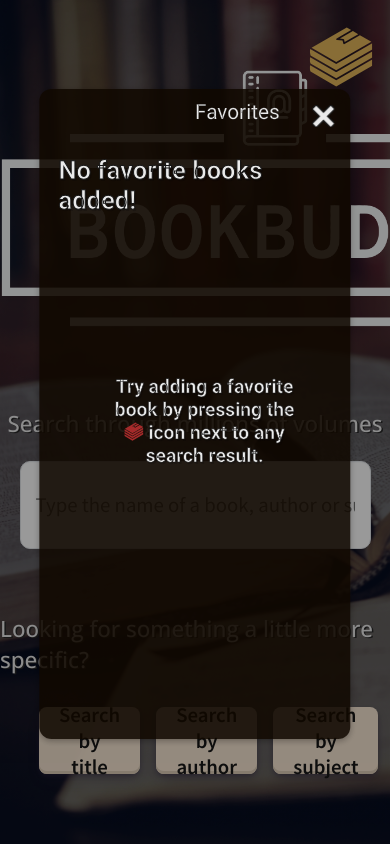
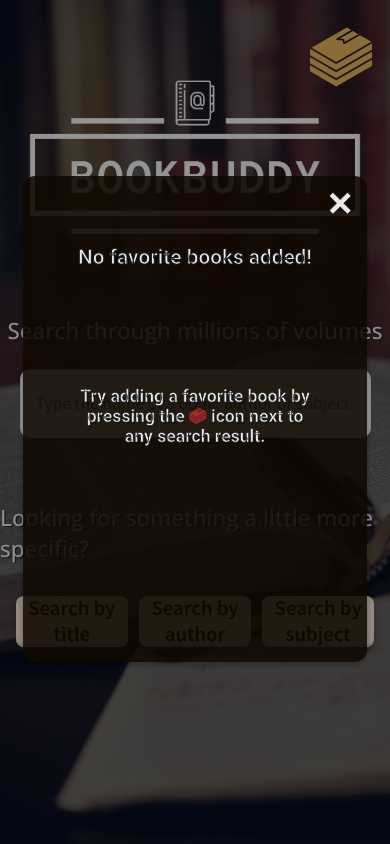
Before and after one commit to craycho/book-finder-app, a React (Create React App) app: page / in a window 390 px wide. Both pictures are taken after a click on the icon 325 px from the left and 57 px from the top of the page. Built offline with nearby package versions, Linux system fonts and the light colour scheme.

Commit message:
Mobile responsive design implemented

```diff
--- a/src/Main.module.css
+++ b/src/Main.module.css
@@ -114,18 +114,8 @@ h2 {
   }
 }
 
-@media only screen and (max-width: 481px) {
-  .logo {
-    width: 90%;
-  }
-}
-
-@media only screen and (max-width: 980px) {
-  .logo {
-    width: 550px;
-  }
-}
-
+/* Separate media query for the default 125% zoom option on most laptops,
+  since 1024px doesn't work as intended. */
 @media (min-resolution: 120dpi) {
   h2 {
     font-size: 1.1rem;
@@ -151,3 +141,32 @@ h2 {
     margin-bottom: 2rem;
   }
 }
+
+@media only screen and (max-width: 980px) {
+  .logo {
+    width: 550px;
+  }
+}
+
+@media only screen and (max-width: 768px) {
+  .logo {
+    width: 75%;
+    padding-top: 75px;
+  }
+}
+
+@media only screen and (max-width: 480px) {
+  .logo {
+    width: 85%;
+    padding-top: 80px;
+  }
+
+  .search-introduction {
+    margin-top: 5rem;
+  }
+
+  .showing-results {
+    width: 80%;
+    text-align: center;
+  }
+}
--- a/src/components/Favorites/FavoriteItem.module.css
+++ b/src/components/Favorites/FavoriteItem.module.css
@@ -1,28 +1,24 @@
 .book {
   position: relative;
-  display: grid;
-  grid-template-columns: 135px 1fr;
+  display: flex;
+  flex-wrap: wrap;
 
   padding: 0.8rem 0.5rem;
-  margin: 0.5rem 0;
   width: 90%;
+  min-height: 15rem;
+  font-size: 1.1rem;
   border: 2px solid #232323;
   border-radius: 10px;
-  background-color: rgb(255, 235, 209);
+  background-color: rgba(255, 235, 209, 0.95);
+  box-shadow: 1px 1px rgba(0, 0, 0, 0.3);
 
   transition: opacity 2s ease-out;
-}
-
-@media only screen and (max-width: 980px) {
-  .book {
-    flex-wrap: wrap;
-  }
 }
 
 .book-title {
   text-decoration: none;
   color: rgb(23, 23, 23);
-  width: 100%;
+  width: 85%;
   font-weight: 600;
   margin-left: 0.5rem;
   margin-right: 0.5rem;
@@ -32,7 +28,12 @@
 
 .book-description {
   margin: 1.5rem 0 0 1.2rem;
-  max-width: 70%;
+  max-width: 55%;
+  overflow-y: scroll;
+}
+
+.book-description::-webkit-scrollbar {
+  display: none;
 }
 
 .break {
@@ -51,4 +52,30 @@ img {
   .book {
     width: 90%;
   }
+
+  .book-description {
+    max-width: 90%;
+    width: 90%;
+    height: 4.5rem;
+    margin-top: 0.4rem;
+    margin-left: 0.6rem;
+  }
 }
+
+@media only screen and (max-width: 768px) {
+  .book {
+    font-size: 1rem;
+  }
+
+  .book-title {
+    width: 75%;
+  }
+
+  .book-description {
+    height: 4rem;
+  }
+
+  img {
+    width: 105px;
+  }
+}
--- a/src/components/Favorites/Favorites.module.css
+++ b/src/components/Favorites/Favorites.module.css
@@ -22,6 +22,7 @@
 
 .favorites-icon__clicked {
   position: fixed;
+  z-index: 1;
   top: 3rem;
   right: 3.5rem;
   width: 60px;
@@ -32,11 +33,23 @@
   transition: all 0.1s ease;
 }
 
+@media (min-resolution: 120dpi) {
+  .favorites-icon {
+    width: 55px;
+    height: 55px;
+  }
+
+  .favorites-icon__clicked {
+    width: 55px;
+    height: 55px;
+  }
+}
+
 @media only screen and (max-width: 980px) {
   .favorites-icon {
     position: fixed;
-    top: 2rem;
-    right: 2.5rem;
+    top: 1.5rem;
+    right: 2rem;
     width: 50px;
     height: 50px;
     color: rgb(234, 234, 234);
@@ -55,5 +68,10 @@
   }
 }
 
-@media only screen and (max-width: 481px) {
+@media only screen and (max-width: 630px) {
+  .favorites-icon {
+    /* stroke: #55433c; */
+    stroke: rgb(36, 36, 36);
+    stroke-width: 0.5px;
+  }
 }
--- a/src/components/Favorites/FavoritesModal.js
+++ b/src/components/Favorites/FavoritesModal.js
@@ -12,16 +12,17 @@ function BookInfo(props) {
   return (
     <>
       <div className={styles.wrapper} onClick={props.onWrapperClick}></div>
+      <div className={styles["favorites-header"]}>
+        {booksContext.favorites.length > 0 && (
+          <p className={styles.title}>Favorites</p>
+        )}
+        <ImCross
+          className={styles["close-icon"]}
+          onClick={props.onWrapperClick}
+        />
+      </div>
       <div className={styles["favorites-modal"]}>
-        <div className={styles["modal-header"]}>
-          <ImCross
-            className={styles["close-icon"]}
-            onClick={props.onWrapperClick}
-          />
-          <p className={styles.title}>Favorites</p>
-        </div>
-
-        <div className={styles["modal-results"]}>
+        <div className={styles["favorites-container"]}>
           {booksContext.favorites.length > 0 ? (
             <>
               {booksContext.favorites.map((fav) => (
--- a/src/components/Favorites/FavoritesModal.module.css
+++ b/src/components/Favorites/FavoritesModal.module.css
@@ -8,11 +8,52 @@
   background-color: rgba(0, 0, 0, 0.4);
 }
 
+.favorites-header {
+  z-index: 3;
+  position: fixed;
+  top: 4.5rem;
+  left: 50%;
+  transform: translateX(-50%);
+
+  display: flex;
+  justify-content: center;
+  align-items: center;
+  width: 38rem;
+  height: 2rem;
+  padding: 0.6rem 1rem 0.4rem 1rem;
+  border-radius: 12px 12px 0px 0px;
+  background-color: rgba(17, 9, 0, 0.868);
+  /* background-color: red; */
+}
+
+.favorites-modal {
+  z-index: 2;
+  position: fixed;
+  top: 7.5rem;
+  left: 50%;
+  transform: translate(-50%, 0);
+  height: 70vh;
+  width: 38rem;
+  padding: 0rem 1rem 1rem 1rem;
+  border-radius: 0px 0px 12px 12px;
+  background-color: rgba(17, 9, 0, 0.868);
+  box-shadow: 0px 2px 6px rgba(0, 0, 0, 0.3);
+  overflow-y: scroll;
+}
+
+.favorites-modal::-webkit-scrollbar {
+  display: none;
+}
+
+.favorites-container {
+  display: flex;
+  flex-direction: column;
+  align-items: center;
+  justify-content: center;
+  gap: 1rem;
+}
+
 .title {
-  position: fixed;
-  top: 0.7rem;
-  margin-top: 0;
-
   font-size: 1.3rem;
   color: rgb(234, 234, 234);
   -webkit-text-stroke: 0.2px rgb(23, 23, 23);
@@ -26,7 +67,6 @@
   font-size: 1.4rem;
   stroke: rgb(23, 23, 23);
   stroke-width: 1px;
-
   color: rgb(234, 234, 234);
   transform: perspective(100px) translateZ(0px);
   transition: transform 100ms linear;
@@ -38,33 +78,9 @@
   transform: perspective(100px) translateZ(15px);
 }
 
-.favorites-modal {
-  display: flex;
-  flex-direction: column;
-  align-items: center;
-  justify-content: flex-start;
-  z-index: 1;
-
-  position: fixed;
-  top: calc(50% - 0.5rem);
-  left: 50%;
-  transform: translate(-50%, -50%);
-  z-index: 1000;
-  background-color: rgba(17, 9, 0, 0.868);
-  border-radius: 12px;
-  box-shadow: 0px 2px 6px rgba(0, 0, 0, 0.3);
-  padding: 2.5rem 1.2rem 1.2rem 1.2rem;
-  width: 40vw;
-  height: 75vh;
-  overflow-y: scroll;
-}
-
-.favorites-modal::-webkit-scrollbar {
-  display: none;
-}
-
 /* Modal content */
 .empty {
+  text-align: center;
   font-size: 1.6rem;
   font-weight: 700;
   color: rgb(234, 234, 234);
@@ -73,9 +89,7 @@
 }
 
 .empty-instruction {
-  position: absolute;
-  top: 41%;
-
+  margin-top: 6rem;
   padding: 0 3rem;
   font-size: 1.2rem;
   font-weight: 600;
@@ -90,12 +104,11 @@
   fill: brown;
 }
 
-img {
-  width: 128px;
-  margin: 1rem 0 0.5rem 0.5rem;
-}
+@media only screen and (max-width: 980px) {
+  .favorites-header {
+    width: 70%;
+  }
 
-@media only screen and (max-width: 980px) {
   .favorites-modal {
     flex-direction: column;
     flex-wrap: nowrap;
@@ -115,3 +128,25 @@ img {
     transition: all 0.1s ease;
   }
 }
+
+@media only screen and (max-width: 480px) {
+  .favorites-header {
+    top: 11rem;
+    width: 80%;
+  }
+  .favorites-modal {
+    top: 14rem;
+    height: 50vh;
+    width: 80%;
+  }
+
+  .empty {
+    font-size: 1.3rem;
+  }
+
+  .empty-instruction {
+    margin-top: 5rem;
+    padding: 0 2rem;
+    font-size: 1.1rem;
+  }
+}
--- a/src/components/Search/SearchBar.module.css
+++ b/src/components/Search/SearchBar.module.css
@@ -19,16 +19,6 @@ input {
   outline: none;
   box-shadow: rgba(225, 228, 232, 0.2) 0px 1px 0px 0px inset;
 }
-
-/* input {
-  height: 4rem;
-  width: 100%;
-  border-radius: 10px;
-  padding: 0.5rem;
-  font-size: 1rem;
-  box-shadow: 2px 3px #00000049;
-  border-color: rgba(23, 23, 23, 0.884);
-} */
 
 ::-webkit-search-cancel-button {
   display: none;
@@ -70,12 +60,6 @@ input {
   background-color: rgb(199, 180, 156);
 }
 
-@media only screen and (max-width: 481px) {
-  .search {
-    width: 90%;
-  }
-}
-
 @media (min-resolution: 120dpi) {
   .search {
     width: 30rem;
@@ -89,3 +73,19 @@ input {
     top: 82px;
   }
 }
+
+@media only screen and (max-width: 768px) {
+  .search {
+    width: 80%;
+  }
+  input {
+    height: 4.3rem;
+    font-size: 1.1rem;
+  }
+}
+
+@media only screen and (max-width: 480px) {
+  .search {
+    width: 90%;
+  }
+}
--- a/src/components/Search/SearchItem.js
+++ b/src/components/Search/SearchItem.js
@@ -7,7 +7,7 @@ function SearchItem({ book, onRecommend }) {
     const authors = book.info.authors
       ? book.info.authors.join(", ")
       : "Unknown";
-    console.log(authors);
+    // console.log(authors);
     onRecommend(authors, "author");
   };
 
--- a/src/components/Search/SearchMenu.module.css
+++ b/src/components/Search/SearchMenu.module.css
@@ -1,14 +1,15 @@
 .search-menu {
   margin: 0 auto;
   display: flex;
-  justify-content: space-between;
-  gap: 1rem;
+  justify-content: center;
+  gap: 1.5rem;
   width: 38rem;
 }
 
 .search-menu-btn {
   display: flex;
   align-items: center;
+  justify-content: center;
   border: 0;
   cursor: pointer;
   background-color: rgba(255, 238, 216, 0.95);
@@ -16,7 +17,8 @@
     0px 7px 13px -3px rgb(45 35 66 / 30%),
     inset 0px -3px 0px rgba(221, 205, 183, 0.95);
   height: 4.2rem;
-  padding: 10px 20px;
+  width: 10rem;
+  padding: 0.5rem 0.5rem;
   font-size: 1.3rem;
   font-weight: 600;
   border-radius: 8px;
@@ -33,17 +35,6 @@
   transform: translateY(2px);
 }
 
-@media only screen and (max-width: 480px) {
-  .search-menu {
-    width: 80%;
-  }
-
-  .search-menu li {
-    height: 2rem;
-    text-align: center;
-  }
-}
-
 @media (min-resolution: 120dpi) {
   .search-menu {
     width: 35rem;
@@ -53,3 +44,22 @@
     font-size: 1.1rem;
   }
 }
+
+@media only screen and (max-width: 768px) {
+  .search-menu {
+    width: 90%;
+    min-width: 6rem;
+    gap: 0.7rem;
+  }
+
+  .search-menu-btn {
+    width: 25%;
+    min-width: 7rem;
+  }
+}
+
+@media only screen and (max-width: 480px) {
+  .search-menu-btn {
+    height: 3.2rem;
+  }
+}
--- a/src/components/Search/SearchResults.module.css
+++ b/src/components/Search/SearchResults.module.css
@@ -1,21 +1,9 @@
 .results {
-  list-style: none;
-  margin: 1.3rem auto 0 auto;
-  padding-left: 0;
-  overflow: hidden;
   display: flex;
   flex-wrap: wrap;
   justify-content: center;
   column-gap: 1rem;
-}
-
-@media only screen and (max-width: 980px) {
-  .results {
-    flex-direction: column;
-    flex-wrap: nowrap;
-    align-items: center;
-    width: 85%;
-  }
+  margin: 1.3rem auto 0 auto;
 }
 
 .btn-load {
@@ -40,7 +28,7 @@
 
 .loader {
   position: absolute;
-  left: 214px; /* transform: translate broken, check why*/
+  left: 214px;
   top: -66px;
   width: 35px;
   height: 35px;
@@ -62,3 +50,18 @@
     transform: rotate(360deg);
   }
 }
+
+@media only screen and (max-width: 1380px) {
+  .results {
+    flex-direction: column;
+    flex-wrap: nowrap;
+    align-items: center;
+    width: 85%;
+  }
+}
+
+@media only screen and (max-width: 480px) {
+  .results {
+    width: 95%;
+  }
+}
```
Also changed, not shown: src/components/Search/SearchItem.module.css (+42 -94 lines).
